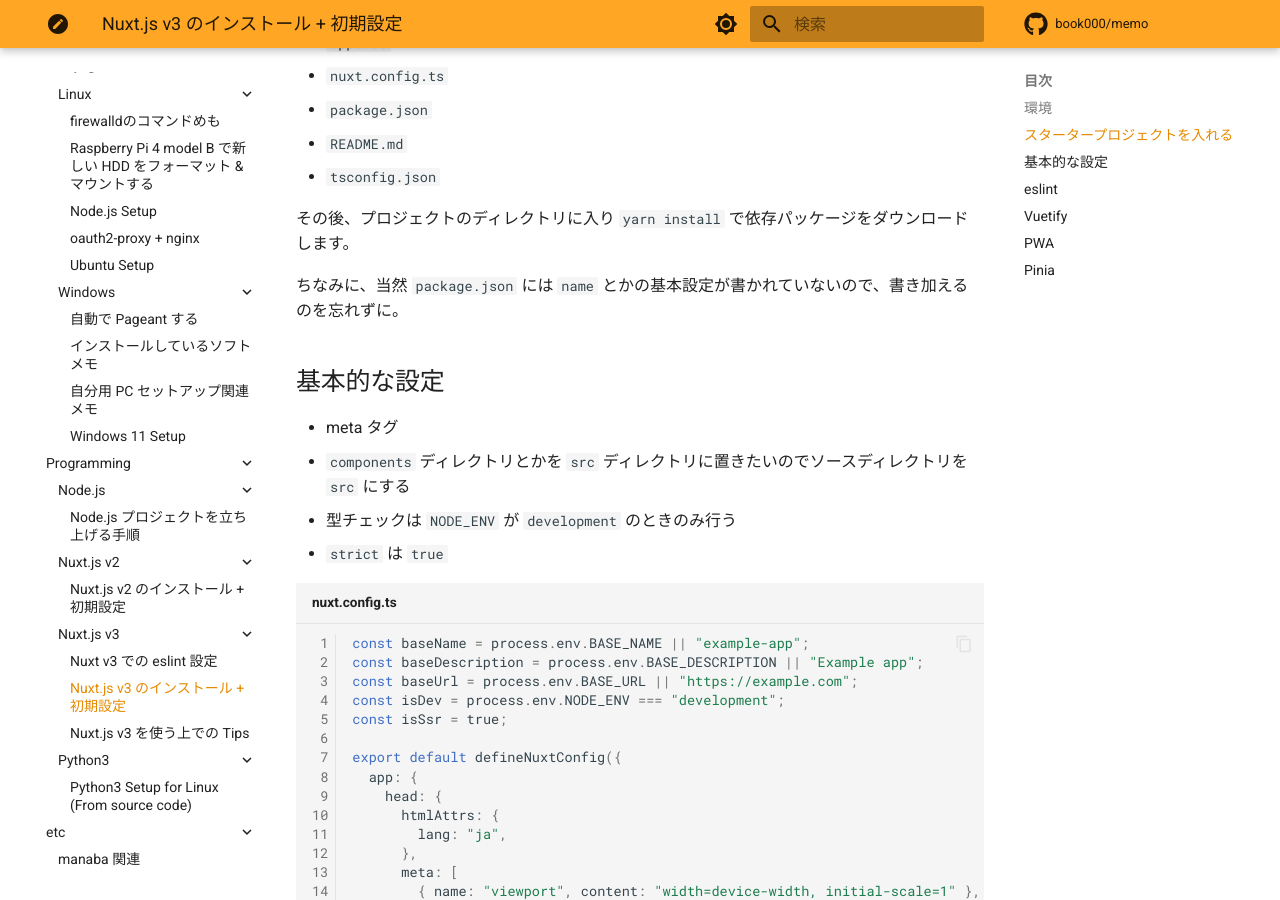
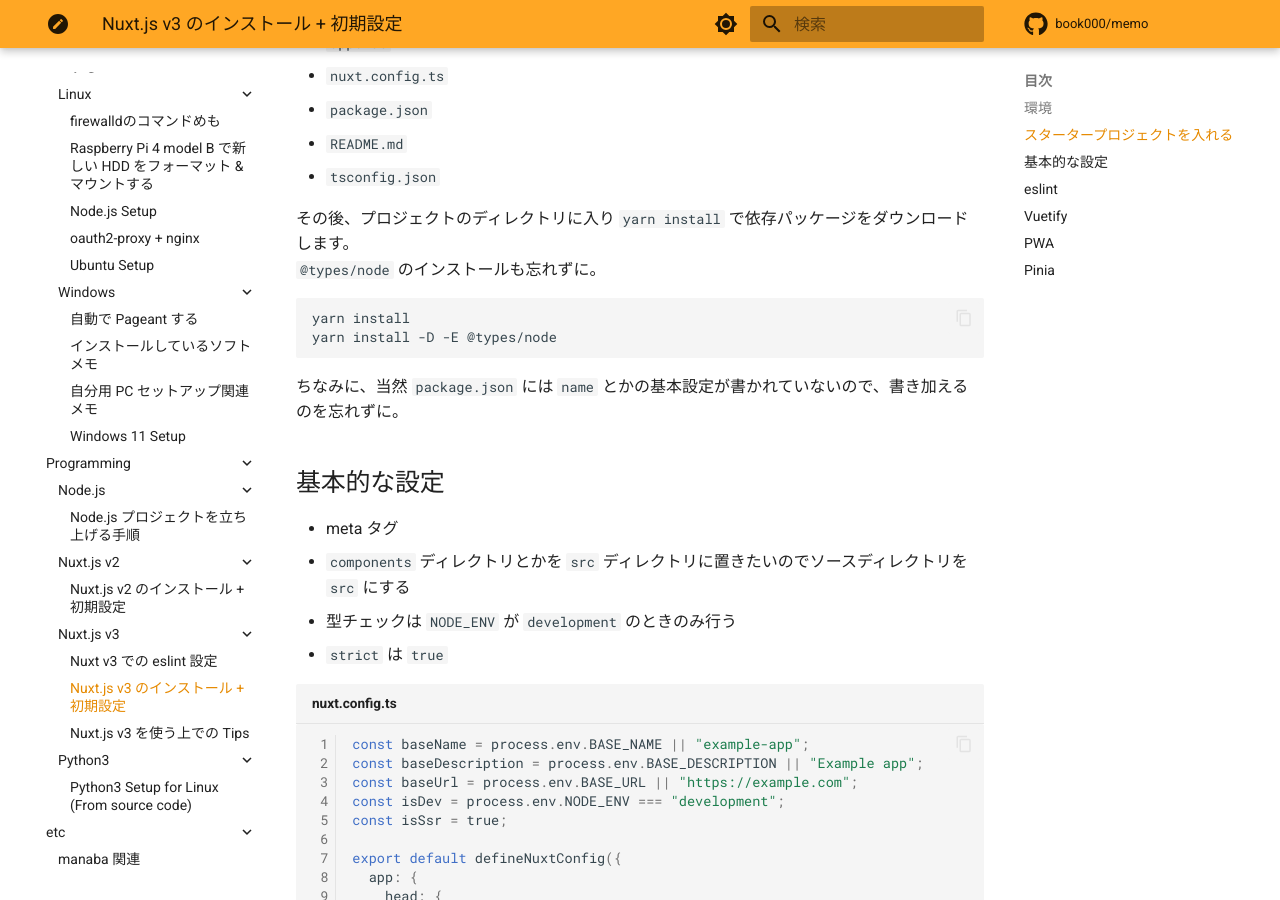
Before and after one commit to book000/memo, an MkDocs documentation site: the page built from docs/programming/nuxtjs3/installation.md, in a window 1280 px wide and 900 px high, scrolled down 719 px. Built offline with MkDocs 1.6.1 and Material for MkDocs 9.7.7, drawn with Linux system fonts in a browser that asks for light colours; comment, search, counter and statistics services are not loaded.

Commit message:
feat: nuxt3インストール記事更新

````diff
--- a/docs/programming/nuxtjs3/installation.md
+++ b/docs/programming/nuxtjs3/installation.md
@@ -27,6 +27,12 @@
 - `tsconfig.json`
 
 その後、プロジェクトのディレクトリに入り `yarn install` で依存パッケージをダウンロードします。
+`@types/node` のインストールも忘れずに。
+
+```shell
+yarn install
+yarn install -D -E @types/node
+```
 
 ちなみに、当然 `package.json` には `name` とかの基本設定が書かれていないので、書き加えるのを忘れずに。
 
@@ -158,7 +164,7 @@
 
 さらに `nuxt.config.ts` に以下の設定を追加。
 
-```typescript title="nuxt.config.ts" linenums="1" hl_lines="6"
+```typescript title="nuxt.config.ts" linenums="1" hl_lines="4-7"
 const isDev = process.env.NODE_ENV === "development";
 
 export default defineNuxtConfig({
@@ -183,9 +189,9 @@
 yarn add sass
 ```
 
-`nuxt.config.ts` の `css` に以下の設定をします。
+`nuxt.config.ts` の `build` と `css` に以下の設定をします。
 
-```typescript title="nuxt.config.ts" linenums="1" hl_lines="2-5"
+```typescript title="nuxt.config.ts" linenums="1" hl_lines="2-8"
 export default defineNuxtConfig({
   build: {
     transpile: ["vuetify"],
@@ -206,7 +212,7 @@
 
 で、`nuxt.config.ts` の `modules` に定義します。
 
-```typescript title="nuxt.config.ts" linenums="1" hl_lines="3"
+```typescript title="nuxt.config.ts" linenums="1" hl_lines="2"
 export default defineNuxtConfig({
   modules: ["@kevinmarrec/nuxt-pwa"],
 });
@@ -214,7 +220,7 @@
 
 さらに、このモジュールはメタデータを引き継がないようなので、以下の通り PWA 用に設定する必要があります。
 
-```typescript title="nuxt.config.ts" linenums="1" hl_lines="11-29"
+```typescript title="nuxt.config.ts" linenums="1"
 const baseName = process.env.BASE_NAME || "example-app";
 const baseDescription = process.env.BASE_DESCRIPTION || "Example app";
 const baseUrl = process.env.BASE_URL || "https://example.com";
````
